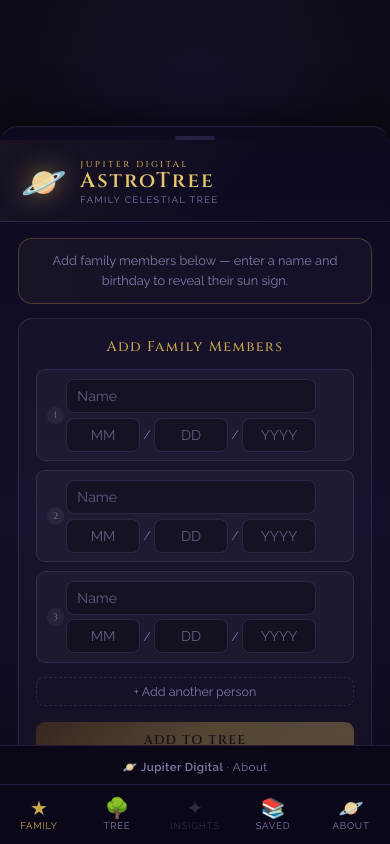
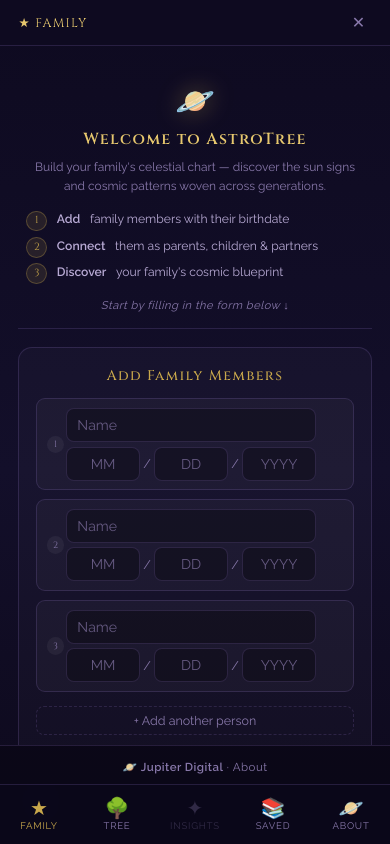
Before and after one commit to jupiterdigitalcs/AstroTree, a React (Vite) app: page / in a window 390 px wide. Built offline with nearby package versions, Linux system fonts and the light colour scheme.

Commit message:
even more nav and ux improvements

```diff
--- a/src/App.jsx
+++ b/src/App.jsx
@@ -406,6 +406,8 @@
       </body></html>`)
       win.document.close()
     } catch (err) {
+      // AbortError = user dismissed the native share sheet — not an error
+      if (err?.name === 'AbortError') return
       if (win) win.close()
       setExportError('Export failed — please try again.')
     } finally {
@@ -476,8 +478,22 @@
 
       {/* ── Sidebar / Panel ─────────────────────────────────────────────── */}
       <aside className={`sidebar${panelOpen ? ' open' : ''}`}>
-        {/* Mobile drag handle — tapping returns to tree */}
-        <div className="sidebar-drag-handle" onClick={() => { setActiveTab('tree'); setEditingNodeId(null) }} />
+        {/* Mobile panel header — shows tab name and close button */}
+        <div className="mobile-panel-header">
+          <span className="mobile-panel-title">
+            {editingNodeId ? 'Edit Member'
+              : activeTab === 'insights' ? '✦ Insights'
+              : activeTab === 'charts'   ? '🗂️ Saved Trees'
+              : activeTab === 'about'    ? '🪐 About'
+              : '★ Family'}
+          </span>
+          <button
+            type="button"
+            className="mobile-panel-close"
+            onClick={() => { setActiveTab('tree'); setEditingNodeId(null) }}
+            aria-label="Back to tree"
+          >✕</button>
+        </div>
 
         {/* Brand */}
         <div className="brand-header">
@@ -492,7 +508,7 @@
         {/* ── Desktop tab strip (hidden on mobile) ────────────────────── */}
         <div className="sidebar-tabs">
           <button
-            className={`sidebar-tab${(activeTab === 'add' || activeTab === 'tree') && !editingNode ? ' active' : ''}`}
+            className={`sidebar-tab${activeTab === 'add' || activeTab === 'tree' ? ' active' : ''}`}
             onClick={() => goTab('add')}
           >★ Family</button>
           <button
@@ -555,8 +571,18 @@
             <>
               {nodes.length === 0 ? (
                 <>
-                  <div className="start-hint">
-                    <p>Add family members below — enter a name and birthday to reveal their sun sign.</p>
+                  <div className="family-welcome">
+                    <div className="family-welcome-logo">🪐</div>
+                    <h2 className="family-welcome-title">Welcome to AstroTree</h2>
+                    <p className="family-welcome-sub">
+                      Build your family's celestial chart — discover the sun signs and cosmic patterns woven across generations.
+                    </p>
+                    <ol className="family-welcome-steps">
+                      <li><strong>Add</strong> family members with their birthdate</li>
+                      <li><strong>Connect</strong> them as parents, children &amp; partners</li>
+                      <li><strong>Discover</strong> your family's cosmic blueprint</li>
+                    </ol>
+                    <p className="family-welcome-cta-hint">Start by filling in the form below ↓</p>
                   </div>
                   <AddMembersForm onAdd={handleAdd} />
                 </>
@@ -567,25 +593,6 @@
                     <div className="member-list-header">
                       <h3>Your Family · {nodes.length}</h3>
                       <span className="member-list-hint">tap a name to connect</span>
-                    </div>
-                    {/* Save + New Tree actions — shown only in Family tab */}
-                    <div className="family-tree-actions">
-                      {!savedChartId && (
-                        <button
-                          type="button"
-                          className="family-tree-btn family-tree-btn--save"
-                          onClick={() => { setSaveTitle(''); setShowSaveDialog(true) }}
-                        >
-                          💾 Save Tree
-                        </button>
-                      )}
-                      <button
-                        type="button"
-                        className="family-tree-btn"
-                        onClick={handleNewTreeClick}
-                      >
-                        ＋ New Tree
-                      </button>
                     </div>
                     {nodes.map(n => (
                       <div key={n.id} className="member-pill"
@@ -613,7 +620,27 @@
                     >
                       {showAddMore ? '▲ Hide' : '＋ Add more people'}
                     </button>
-                    {showAddMore && <AddMembersForm onAdd={handleAdd} />}
+                    {showAddMore && <AddMembersForm onAdd={handleAdd} initialRows={1} />}
+                  </div>
+
+                  {/* Divider + New Tree (and Save if unsaved) */}
+                  <div className="family-bottom-actions">
+                    {!savedChartId && (
+                      <button
+                        type="button"
+                        className="family-tree-btn family-tree-btn--save"
+                        onClick={() => { setSaveTitle(''); setShowSaveDialog(true) }}
+                      >
+                        💾 Save Tree
+                      </button>
+                    )}
+                    <button
+                      type="button"
+                      className="family-tree-btn"
+                      onClick={handleNewTreeClick}
+                    >
+                      ＋ New Tree
+                    </button>
                   </div>
                 </>
               )}
@@ -637,7 +664,7 @@
       {/* ── Mobile bottom tab bar ────────────────────────────────────────── */}
       <nav className="bottom-tab-bar" aria-label="Main navigation">
         <button
-          className={`bottom-tab${activeTab === 'add' && !editingNodeId ? ' active' : ''}`}
+          className={`bottom-tab${activeTab === 'add' || !!editingNodeId ? ' active' : ''}`}
           onClick={() => goTab('add')}
         >
           <span className="bottom-tab-icon">★</span>
--- a/src/components/AddMembersForm.jsx
+++ b/src/components/AddMembersForm.jsx
@@ -2,15 +2,11 @@
 import { DateInput } from './DateInput.jsx'
 
 
-const INITIAL_ROWS = () => [
-  { id: 1, name: '', birthdate: '' },
-  { id: 2, name: '', birthdate: '' },
-  { id: 3, name: '', birthdate: '' },
-]
+const makeRows = (n) => Array.from({ length: n }, (_, i) => ({ id: i + 1, name: '', birthdate: '' }))
 
-export default function AddMembersForm({ onAdd }) {
-  const [rows,       setRows]       = useState(INITIAL_ROWS)
-  const [rowCounter, setRowCounter] = useState(4)
+export default function AddMembersForm({ onAdd, initialRows = 3 }) {
+  const [rows,       setRows]       = useState(() => makeRows(initialRows))
+  const [rowCounter, setRowCounter] = useState(initialRows + 1)
   const [error,      setError]      = useState('')
   // touched tracks which fields the user has blurred on each row
   const [touched,    setTouched]    = useState({})
@@ -42,8 +38,8 @@
       relationships: {},
     })
 
-    setRows(INITIAL_ROWS())
-    setRowCounter(4)
+    setRows(makeRows(initialRows))
+    setRowCounter(initialRows + 1)
     setError('')
     setTouched({})
   }
--- a/src/components/ChartsPanel.jsx
+++ b/src/components/ChartsPanel.jsx
@@ -9,15 +9,18 @@
     setCharts(loadCharts())
   }
 
+  // Active tree on top, then most recent first
+  const sorted = [...charts].sort((a, b) => {
+    if (a.id === savedChartId) return -1
+    if (b.id === savedChartId) return 1
+    return new Date(b.savedAt) - new Date(a.savedAt)
+  })
+
   return (
     <div className="charts-panel">
-      <h2 className="form-title">✦ My Trees</h2>
-
-      <button type="button" className="add-row-btn" onClick={onNew}>+ New Tree</button>
-
-      {charts.length > 0 ? (
+      {sorted.length > 0 ? (
         <div className="charts-list">
-          {charts.map(c => (
+          {sorted.map(c => (
             <div key={c.id} className={`chart-item${c.id === savedChartId ? ' chart-item--active' : ''}`}>
               <div className="chart-item-info">
                 <span className="chart-item-title">
@@ -40,6 +43,11 @@
       ) : (
         <p className="bulk-hint">No saved trees yet. Use 💾 Save on the tree screen.</p>
       )}
+
+      <div className="charts-panel-footer">
+        <h2 className="charts-panel-title">🗂️ My Trees</h2>
+        <button type="button" className="add-row-btn" onClick={onNew}>+ New Tree</button>
+      </div>
     </div>
   )
 }
--- a/src/index.css
+++ b/src/index.css
@@ -80,16 +80,9 @@
   transition: transform 0.3s ease;
 }
 
-/* Mobile drag pill */
-.sidebar-drag-handle {
+/* Mobile panel header (hidden on desktop) */
+.mobile-panel-header {
   display: none;
-  width: 40px;
-  height: 4px;
-  background: var(--border);
-  border-radius: 2px;
-  margin: 0.6rem auto 0;
-  cursor: pointer;
-  flex-shrink: 0;
 }
 
 /* ── Brand header ─────────────────────────────────────────────────────────── */
@@ -755,6 +748,23 @@
   padding: 1.1rem 1.05rem;
 }
 
+.charts-panel-footer {
+  display: flex;
+  align-items: center;
+  justify-content: space-between;
+  padding-top: 0.5rem;
+  border-top: 1px solid var(--border);
+  margin-top: 0.25rem;
+}
+
+.charts-panel-title {
+  font-size: 0.72rem;
+  text-transform: uppercase;
+  letter-spacing: 0.1em;
+  color: var(--text-muted);
+  font-family: 'Cinzel', serif;
+}
+
 .chart-save-form {
   display: flex;
   gap: 0.4rem;
@@ -1227,19 +1237,77 @@
   background: rgba(255,255,255,0.03);
 }
 
-/* ─────────────────────────── Start hint ─────────────────────────────────── */
-.start-hint {
-  background: linear-gradient(135deg, rgba(201,168,76,0.05) 0%, rgba(160,100,200,0.04) 100%);
-  border: 1px solid var(--border-gold);
-  border-radius: var(--radius);
-  padding: 0.75rem 1rem;
-}
-
-.start-hint p {
-  font-size: 0.8rem;
-  color: var(--text-muted);
-  line-height: 1.55;
+/* ─────────────────────────── Family tab welcome ────────────────────────── */
+.family-welcome {
   text-align: center;
+  padding: 1.25rem 0.5rem 1rem;
+  border-bottom: 1px solid var(--border);
+  margin-bottom: 0.25rem;
+}
+
+.family-welcome-logo {
+  font-size: 2rem;
+  margin-bottom: 0.5rem;
+  filter: drop-shadow(0 0 12px rgba(201,168,76,0.4));
+}
+
+.family-welcome-title {
+  font-size: 1rem;
+  font-family: 'Cinzel', serif;
+  color: var(--gold-light);
+  letter-spacing: 0.08em;
+  margin-bottom: 0.5rem;
+}
+
+.family-welcome-sub {
+  font-size: 0.75rem;
+  color: var(--text-muted);
+  line-height: 1.6;
+  margin-bottom: 0.9rem;
+}
+
+.family-welcome-steps {
+  list-style: none;
+  padding: 0;
+  margin: 0 0 0.85rem;
+  display: flex;
+  flex-direction: column;
+  gap: 0.35rem;
+  text-align: left;
+  counter-reset: step;
+}
+
+.family-welcome-steps li {
+  display: flex;
+  align-items: baseline;
+  gap: 0.6rem;
+  font-size: 0.76rem;
+  color: var(--text-soft);
+  line-height: 1.45;
+  counter-increment: step;
+}
+
+.family-welcome-steps li::before {
+  content: counter(step);
+  min-width: 1.3rem;
+  height: 1.3rem;
+  display: flex;
+  align-items: center;
+  justify-content: center;
+  background: rgba(201,168,76,0.12);
+  border: 1px solid rgba(201,168,76,0.3);
+  border-radius: 50%;
+  font-size: 0.65rem;
+  color: var(--gold);
+  font-family: 'Cinzel', serif;
+  flex-shrink: 0;
+}
+
+.family-welcome-cta-hint {
+  font-size: 0.7rem;
+  color: var(--text-muted);
+  letter-spacing: 0.04em;
+  font-style: italic;
 }
 
 /* ─────────────────────────── Member list header ─────────────────────────── */
@@ -1375,25 +1443,61 @@
 @media (max-width: 768px) {
   .app { flex-direction: column; }
 
-  /* Sidebar becomes a bottom sheet that slides up above the tab bar */
+  /* Sidebar becomes a full-height panel above the tab bar */
   .sidebar {
     position: fixed;
-    bottom: calc(60px + env(safe-area-inset-bottom));
+    top: 0;
     left: 0;
     right: 0;
+    bottom: calc(60px + env(safe-area-inset-bottom));
     width: 100%;
-    max-height: 78vh;
+    max-height: none;
     border-right: none;
-    border-top: 1px solid var(--border);
-    border-radius: 18px 18px 0 0;
+    border-top: none;
+    border-radius: 0;
     transform: translateY(100%);
     z-index: 100;
-    box-shadow: 0 -8px 40px rgba(0,0,0,0.7);
+    box-shadow: none;
   }
 
   .sidebar.open { transform: translateY(0); }
 
-  .sidebar-drag-handle { display: block; }
+  /* Mobile panel header — tab name + close button */
+  .mobile-panel-header {
+    display: flex;
+    align-items: center;
+    justify-content: space-between;
+    padding: 0.7rem 1.15rem 0.6rem;
+    padding-top: max(0.7rem, env(safe-area-inset-top));
+    border-bottom: 1px solid var(--border);
+    flex-shrink: 0;
+    background: rgba(14,10,32,0.6);
+  }
+
+  .mobile-panel-title {
+    font-size: 0.78rem;
+    font-family: 'Cinzel', serif;
+    letter-spacing: 0.1em;
+    color: var(--gold-light);
+    text-transform: uppercase;
+  }
+
+  .mobile-panel-close {
+    background: none;
+    border: none;
+    color: var(--text-muted);
+    font-size: 1rem;
+    line-height: 1;
+    cursor: pointer;
+    padding: 0.25rem 0.4rem;
+    border-radius: 6px;
+    transition: background 0.15s, color 0.15s;
+  }
+
+  .mobile-panel-close:hover { background: rgba(255,255,255,0.06); color: var(--text); }
+
+  /* Hide brand header on mobile — panel header takes its role */
+  .brand-header { display: none; }
 
   /* Hide desktop tab strip on mobile — navigation is via bottom tab bar */
   .sidebar-tabs { display: none; }
@@ -1585,11 +1689,13 @@
   color: #fff;
 }
 
-/* Family tab — Save + New Tree row */
-.family-tree-actions {
+/* Family tab — Save + New Tree row (below add-more section) */
+.family-bottom-actions {
   display: flex;
   gap: 0.4rem;
-  margin-bottom: 0.5rem;
+  padding-top: 0.65rem;
+  margin-top: 0.5rem;
+  border-top: 1px solid var(--border);
 }
 
 .family-tree-btn {
@@ -1624,8 +1730,6 @@
 
 .add-more-section {
   margin-top: 0.5rem;
-  border-top: 1px solid var(--border);
-  padding-top: 0.65rem;
 }
 
 .add-more-toggle {
```
